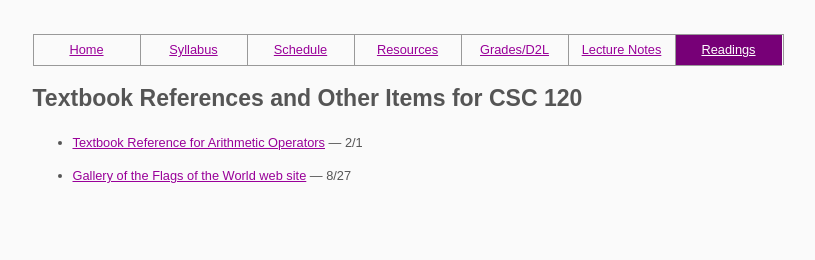
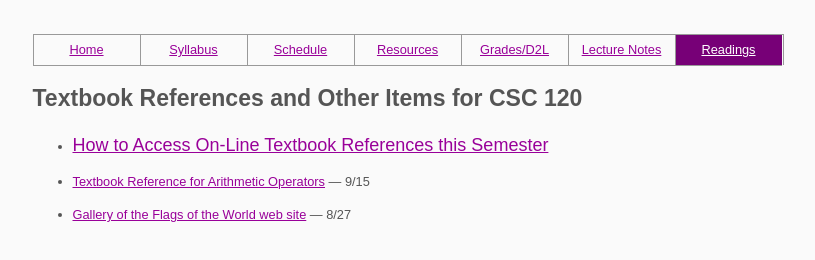
Before and after one commit to cs-courses-mountunion/CSC120Fall2021, a plain HTML site: page readings120.html in a window 1280 px wide. Shown: the part 116-376 px from the top of the page, without its empty margins (232-1047 px from the left). Drawn offline with Linux system fonts and the light colour scheme.

Commit message:
Add files via upload

```diff
--- a/readings120.html
+++ b/readings120.html
@@ -41,7 +41,7 @@
 
 <ul>
 
-<!--
+<!-- -->
     <li> <a href="Resources/oreillyAccessInstr21.html" target="_blank"> <font size="+1">How to Access On-Line Textbook References this Semester</font></a>  </li> <br/>
 
 <!-- -->
@@ -65,7 +65,7 @@
 	     <a href="https://learning.oreilly.com/library/view/javatm-how-to/9780133813036/ch04lev1sec13.html" target="_blank"> Textbook Reference for Increment and Decrement Operators</a> &mdash; 2/17 </li> <br/>
 -->
 
-    <li> <a href="https://learning.oreilly.com/library/view/javatm-how-to/9780133813036/ch02lev1sec7.html" target="_blank"> Textbook Reference for Arithmetic Operators</a> &mdash; 2/1 </li> <br/>
+    <li> <a href="https://learning.oreilly.com/library/view/javatm-how-to/9780133813036/ch02lev1sec7.html" target="_blank"> Textbook Reference for Arithmetic Operators</a> &mdash; 9/15 </li> <br/>
 
     <li> <a href="https://flagspot.net/flags/cou_2010.html" target="_blank"> Gallery of the Flags of the World web site</a> &mdash; 8/27 </li>
 
```
